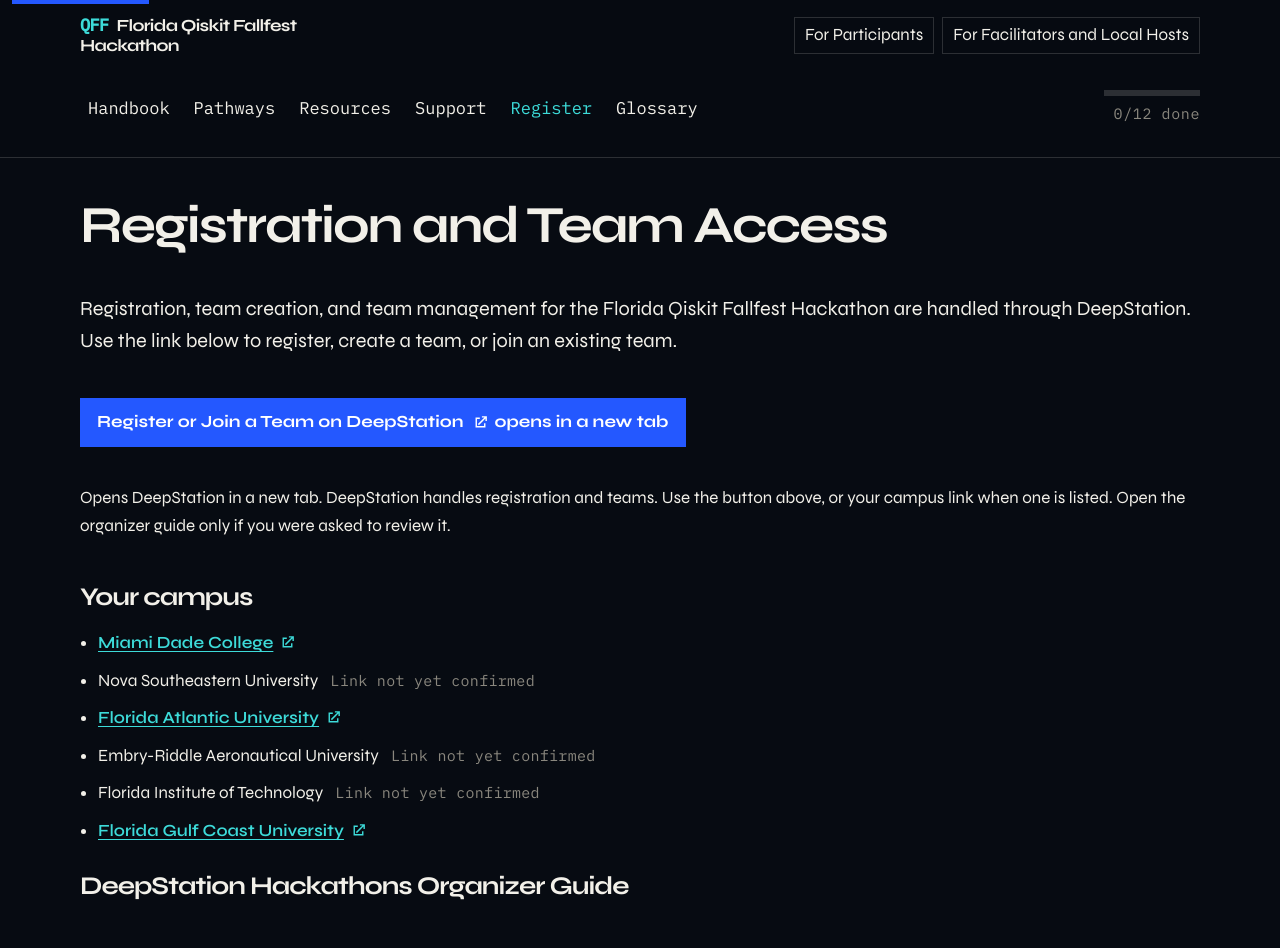
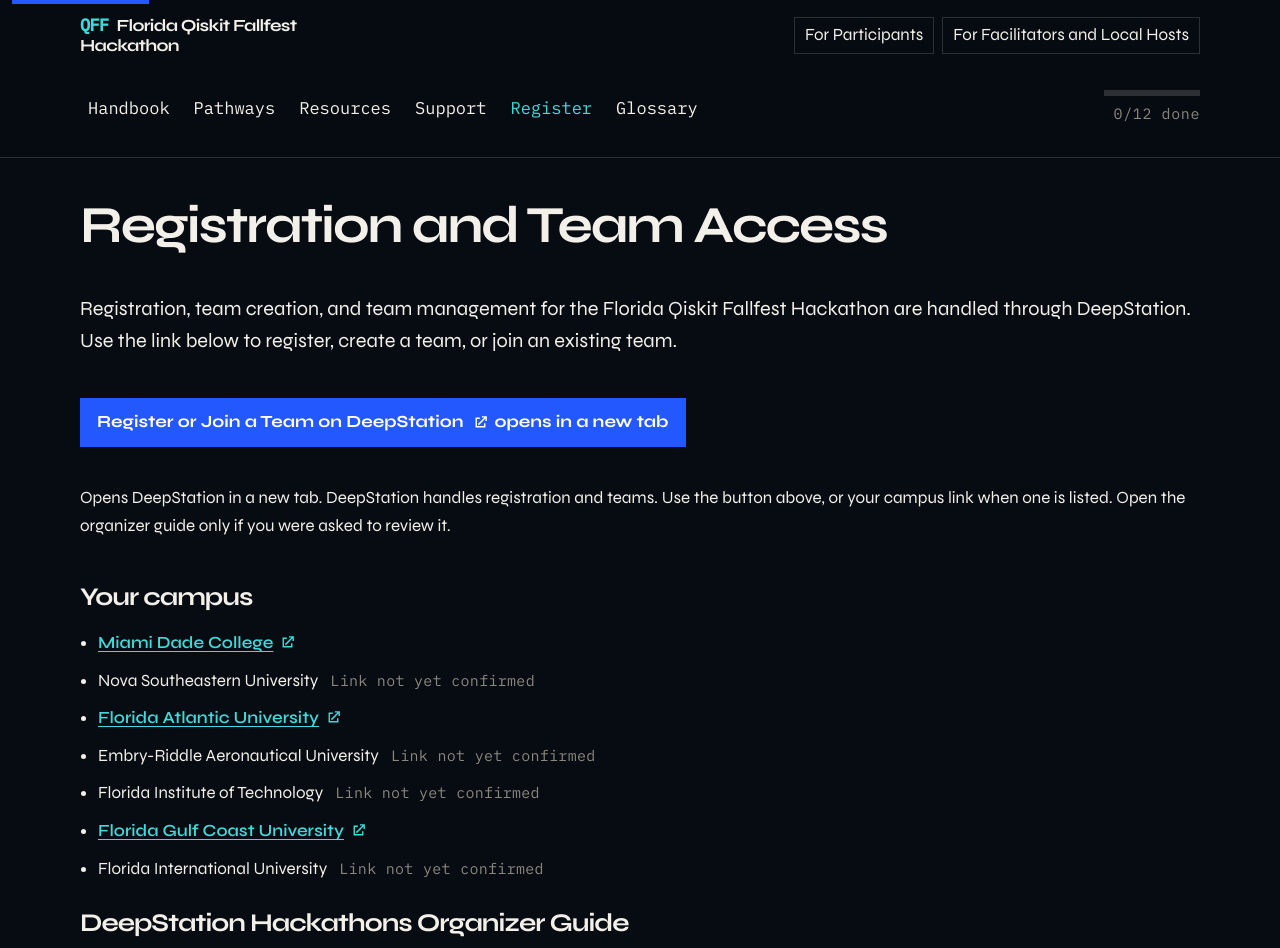
Before and after one commit to QuantumKev/Qiskit_Fall_Fest_2026, a Next.js app: page /register in a window 1280 px wide. Shown: the top 948 px of the page. Built offline with nearby package versions, Linux system fonts and the light colour scheme.

Commit message:
List Florida International University without a public registration link.

```diff
--- a/app/register/page.tsx
+++ b/app/register/page.tsx
@@ -16,6 +16,11 @@
     </svg>
   );
 }
+
+const CAMPUSES: readonly { university: string; registration: string | null }[] = [
+  ...LOCAL_HOSTS.map((host) => ({ university: host.university, registration: host.registration })),
+  { university: "Florida International University", registration: null },
+];
 
 export default function RegisterPage() {
   const guideHref = withBase(ORGANIZER_GUIDE_PDF);
@@ -39,7 +44,7 @@
       <section aria-labelledby="campus-links">
         <h2 id="campus-links">Your campus</h2>
         <ul className="campus-list">
-          {LOCAL_HOSTS.map((host) => (
+          {CAMPUSES.map((host) => (
             <li key={host.university}>
               {host.registration ? (
                 <a href={host.registration} target="_blank" rel="noopener noreferrer">
```
